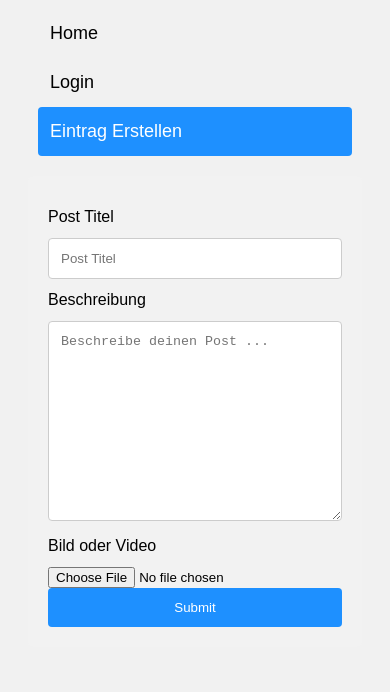
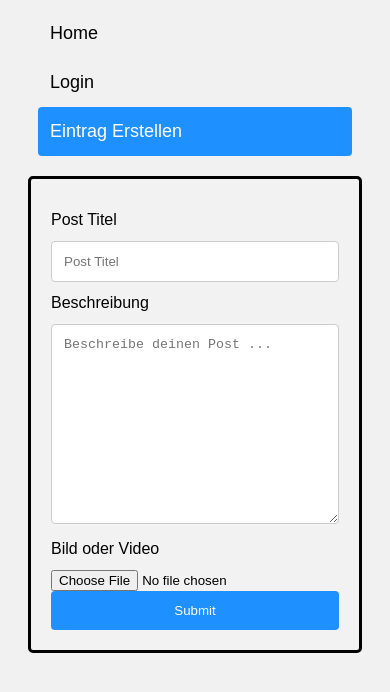
Before and after one commit to LiMmyU/M152_Semesterprojekt, a plain HTML site: page Website/sites/createPost.html in a window 390 px wide. Shown: the part 88-780 px from the top of the page. Drawn offline with Linux system fonts and the light colour scheme.

Commit message:
Create Post Form is now nicely responsible

```diff
--- a/Website/css/styleCreatePost.css
+++ b/Website/css/styleCreatePost.css
@@ -40,7 +40,7 @@ color: white;
 float: right;
 }
 
-@media screen and (max-width: 500px) {
+@media screen and (max-width: 620px) {
 .header a {
     float: none;
     display: block;
@@ -66,6 +66,7 @@ label {
   display: inline-block;
 }
 
+
 /* Style the submit button */
 input[type=submit] {
   background-color: dodgerblue;
@@ -75,11 +76,15 @@ input[type=submit] {
   border-radius: 4px;
   cursor: pointer;
   float: right;
+  margin-right: 25%;
 }
 
 /* Style the container */
 .container {
   border-radius: 5px;
+  border-style: solid;
+  margin-left: 23%;
+  margin-right: 23%;
   background-color: #f2f2f2;
   padding: 20px;
 }
@@ -89,13 +94,15 @@ input[type=submit] {
   float: left;
   width: 25%;
   margin-top: 6px;
+  margin-left: 25%;
 }
 
 /* Floating column for inputs: 75% width */
 .col-75 {
   float: left;
-  width: 75%;
+  width: 25%;
   margin-top: 6px;
+  margin-right: 25%;
 }
 
 /* Clear floats after the columns */
@@ -106,9 +113,22 @@ input[type=submit] {
 }
 
 /* Responsive layout - when the screen is less than 600px wide, make the two columns stack on top of each other instead of next to each other */
-@media screen and (max-width: 600px) {
+@media screen and (max-width: 620px) {
   .col-25, .col-75, input[type=submit] {
     width: 100%;
     margin-top: 0;
+    margin-left: 0%;
+    margin-right: 0%;
+
   }
+
+
 }
+
+@media screen and (max-width: 800px){
+  .container{
+    margin-left: 0%;
+    margin-right: 0%;
+  }
+
+}
--- a/Website/sites/createPost.html
+++ b/Website/sites/createPost.html
@@ -3,7 +3,7 @@
   <head>
     <meta charset="utf-8" />
     <meta name="viewport" content="width=device-width, initial-scale=1.0" />
-    <LINK REL=StyleSheet HREF="../css/styleCreatePost.css" TYPE="text/css" MEDIA=screen>
+    <LINK REL=stylesheet HREF="../css/styleCreatePost.css" TYPE="text/css" MEDIA=screen>
     <title>Titel</title>
   </head>
   <body>
```
